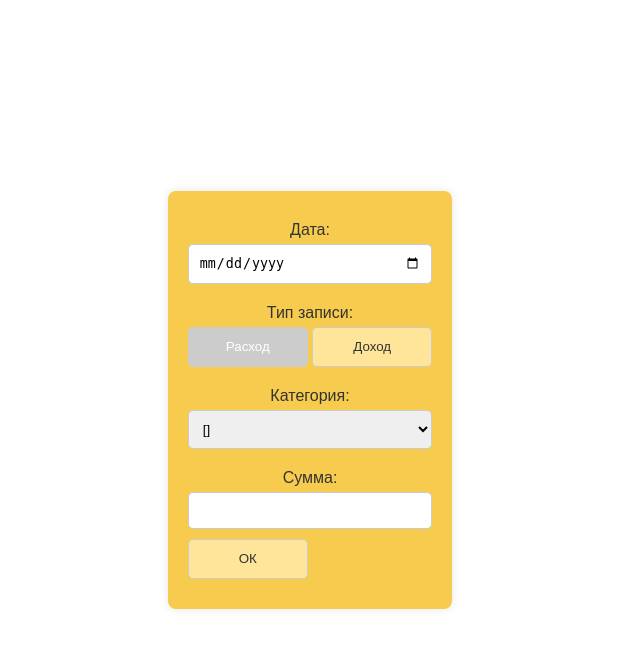
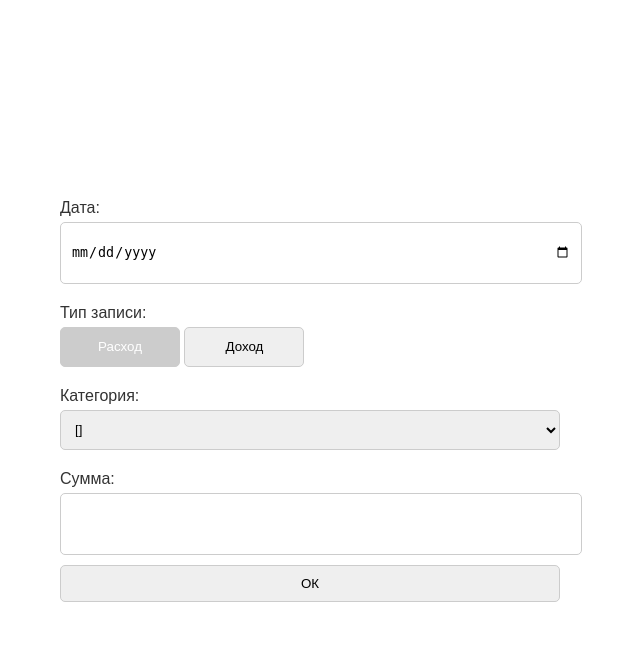
Before and after one commit to egormeister02/web-app-valek, a Flask app: template templates/form.html in a window 1280 px wide. Shown: the top 648 px of the page, without its empty margins (330-970 px from the left). Run offline with Flask 3, Linux system fonts and the light colour scheme; the template is opened without the code that fills it: most values are stand-ins (such as "Sample title", 1, 10 or a date in 2020).

Commit message:
little change

```diff
--- a/static/style.css
+++ b/static/style.css
@@ -10,11 +10,13 @@
 }
 
 .container {
-    background: #f7cb4d;
-    padding: 20px;
-    border-radius: 8px;
-    box-shadow: 0 0 10px rgba(0, 0, 0, 0.1);
-    text-align: center;
+    width: 100%;
+    max-width: 500px;
+    margin: 0 auto;
+    box-sizing: border-box;
+    display: flex;
+    flex-direction: column;
+    align-items: stretch;
 }
 
 h1 {
@@ -33,6 +35,7 @@
 form {
     display: flex;
     flex-direction: column;
+    width: 100%;
 }
 
 label {
@@ -47,16 +50,14 @@
 }
 
 button {
-    background-color: #ffe599;
-    color: #333;
-    transition: transform 0.3s;
-    width: 120px; /* Фиксированная ширина кнопок */
-    height: 40px; /* Фиксированная высота кнопок */
+    flex: 1;
+    min-width: 120px;
+    height: 40px;
 }
 
 input, select {
-    width: 100%; /* Поля ввода занимают всю ширину контейнера */
-    box-sizing: border-box; /* Учитываем padding в общей ширине */
+    min-width: 100%;
+    height: 40px;
 }
 
 button:active {
@@ -86,8 +87,8 @@
 }
 
 #categoryField {
-    width: 100%; /* Поле для категории занимает всю ширину контейнера */
-    box-sizing: border-box; /* Учитываем padding в общей ширине */
+    width: 100%;
+    box-sizing: border-box;
 }
 
 /* Адаптивные стили для экранов до 600px */
--- a/templates/form.html
+++ b/templates/form.html
@@ -21,7 +21,7 @@
                 document.getElementById('expenseBtn').classList.add('selected');
             }
 
-            // Убедимся, что ширина и высота полей не изменяются
+            // Убедимся, что элементы не изменяют свою ширину
             document.querySelectorAll('#categoryField input, #categoryField select').forEach(el => {
                 el.style.width = '100%';
                 el.style.boxSizing = 'border-box';
```
